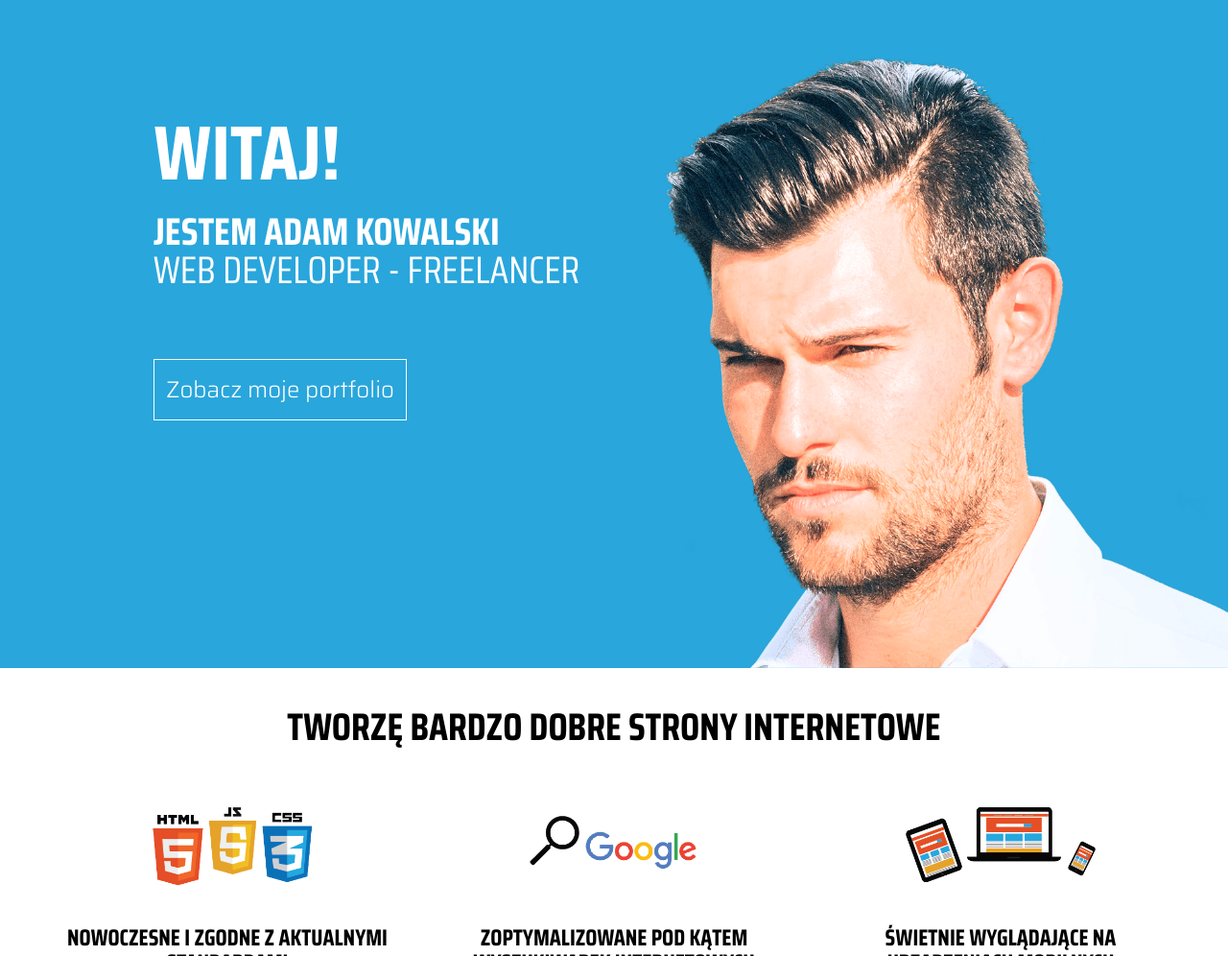
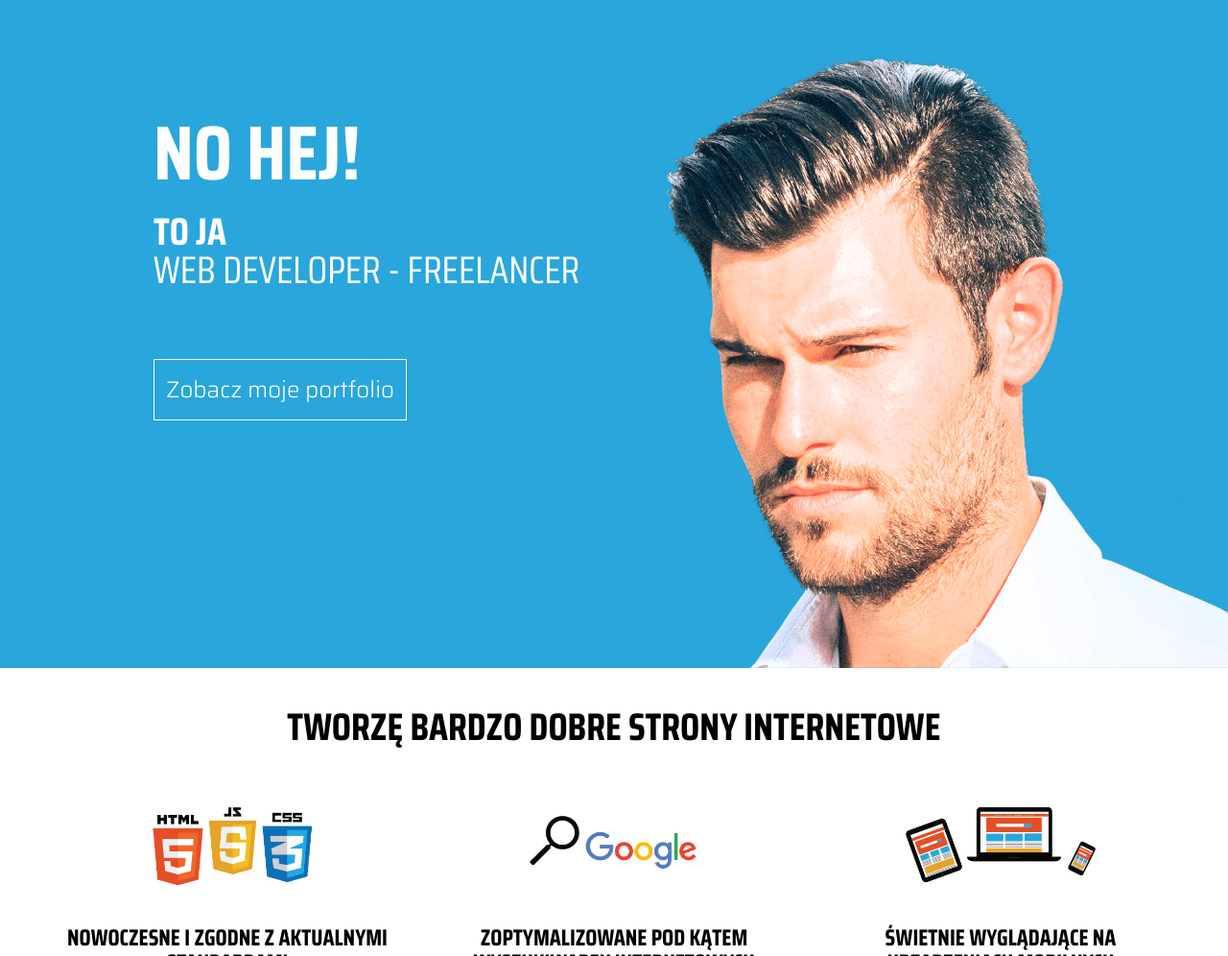
Before and after one commit to emsiti/final-project-of-fed-course-1, a plain HTML site: page index.html in a window 1280 px wide. Shown: the part 104-1100 px from the top of the page at 96% size. Drawn offline with Linux system fonts and the light colour scheme.

Commit message:
edit header

```diff
--- a/index.html
+++ b/index.html
@@ -15,8 +15,8 @@
 <body>
 
     <header class="header">
-        <p class="header__title">Witaj!</p>
-        <h1 class="header__hero">Jestem Adam Kowalski</h1>
+        <p class="header__title">No hej!</p>
+        <h1 class="header__hero">To ja</h1>
         <h2 class="header__hero header__hero--light">Web Developer - Freelancer</h2>
         <button class="header__btn">Zobacz moje portfolio</button>
         <div class="header__img-container">
```
